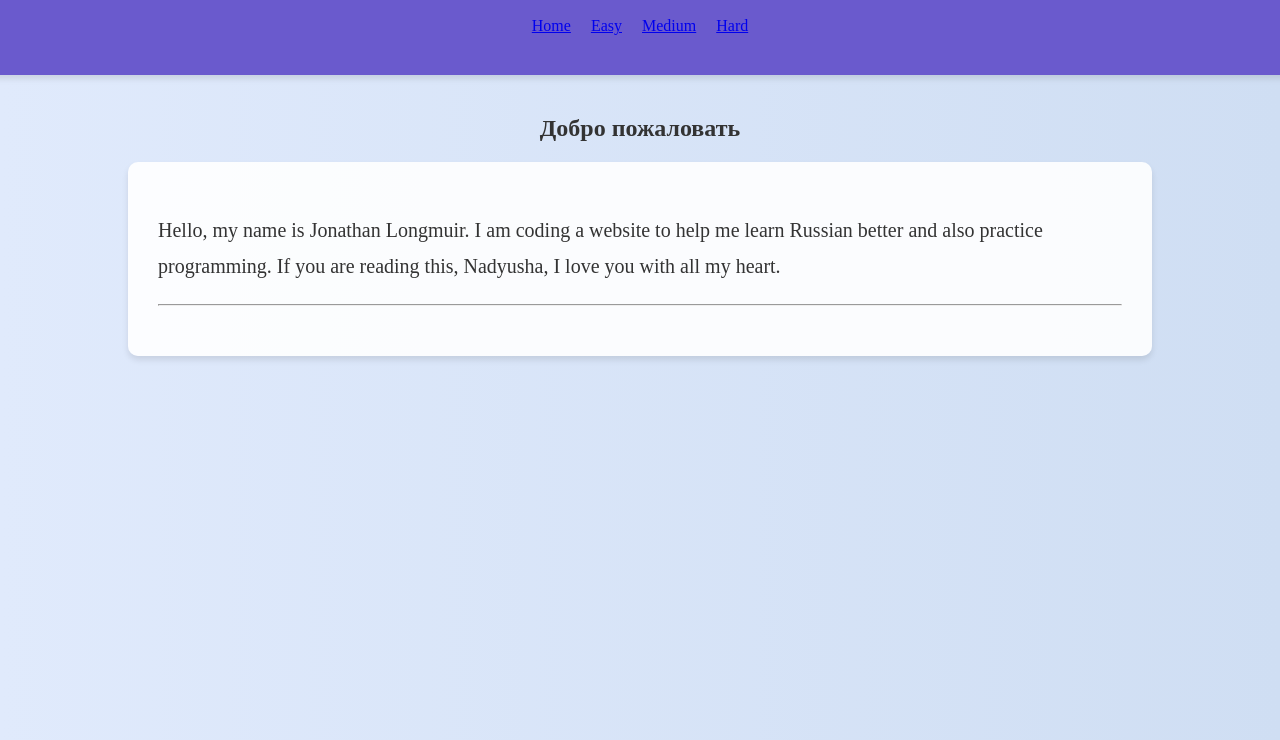
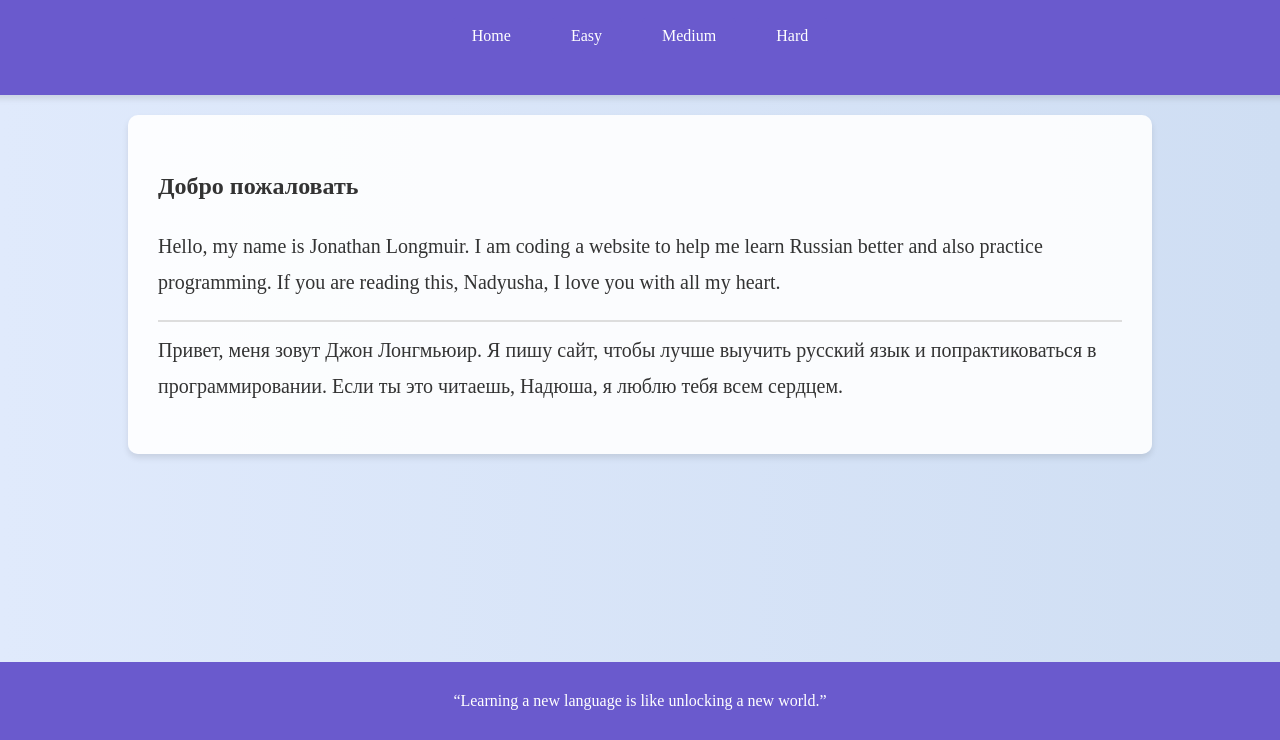
Before and after one commit to JLLongmuir/russian-flashcards-draft, a plain HTML site: page index.html in a window 1280 px wide. Shown: the part 60-800 px from the top of the page. Drawn offline with Linux system fonts and the light colour scheme.

Commit message:
Updated site title to 'Jon's Russian Sight Words' and its Russian translation

```diff
--- a/index.html
+++ b/index.html
@@ -11,24 +11,21 @@
         <h1>Jonathan's Russian Sight Words (Русские слова Джона)</h1>
         <nav>
             <ul class="navigation">
-                <li><a href="index.html">Home</a></li>
-                <li><a href="easy.html">Easy</a></li>
-                <li><a href="medium.html">Medium</a></li>
-                <li><a href="hard.html">Hard</a></li>
+                <li><button onclick="showHome()">Home</button></li>
+                <li><button onclick="showTier('easy')">Easy</button></li>
+                <li><button onclick="showTier('medium')">Medium</button></li>
+                <li><button onclick="showTier('hard')">Hard</button></li>
             </ul>
         </nav>
     </header>
 
-    <main>
-        <section class="home">
-            <h2>Добро пожаловать</h2>
-            <div class="intro-box">
-                <p>
-                    Hello, my name is Jonathan Longmuir. I am coding a website to help me learn Russian better and also practice programming. If you are reading this, Nadyusha, I love you with all my heart.
-                </p>
-                <hr>
-                <p>
+    <main id="content">
+        <!-- Content dynamically loaded here -->
     </main>
+
+    <footer>
+        <p>“Learning a new language is like unlocking a new world.”</p>
+    </footer>
 
     <script src="script.js"></script>
 </body>
```
